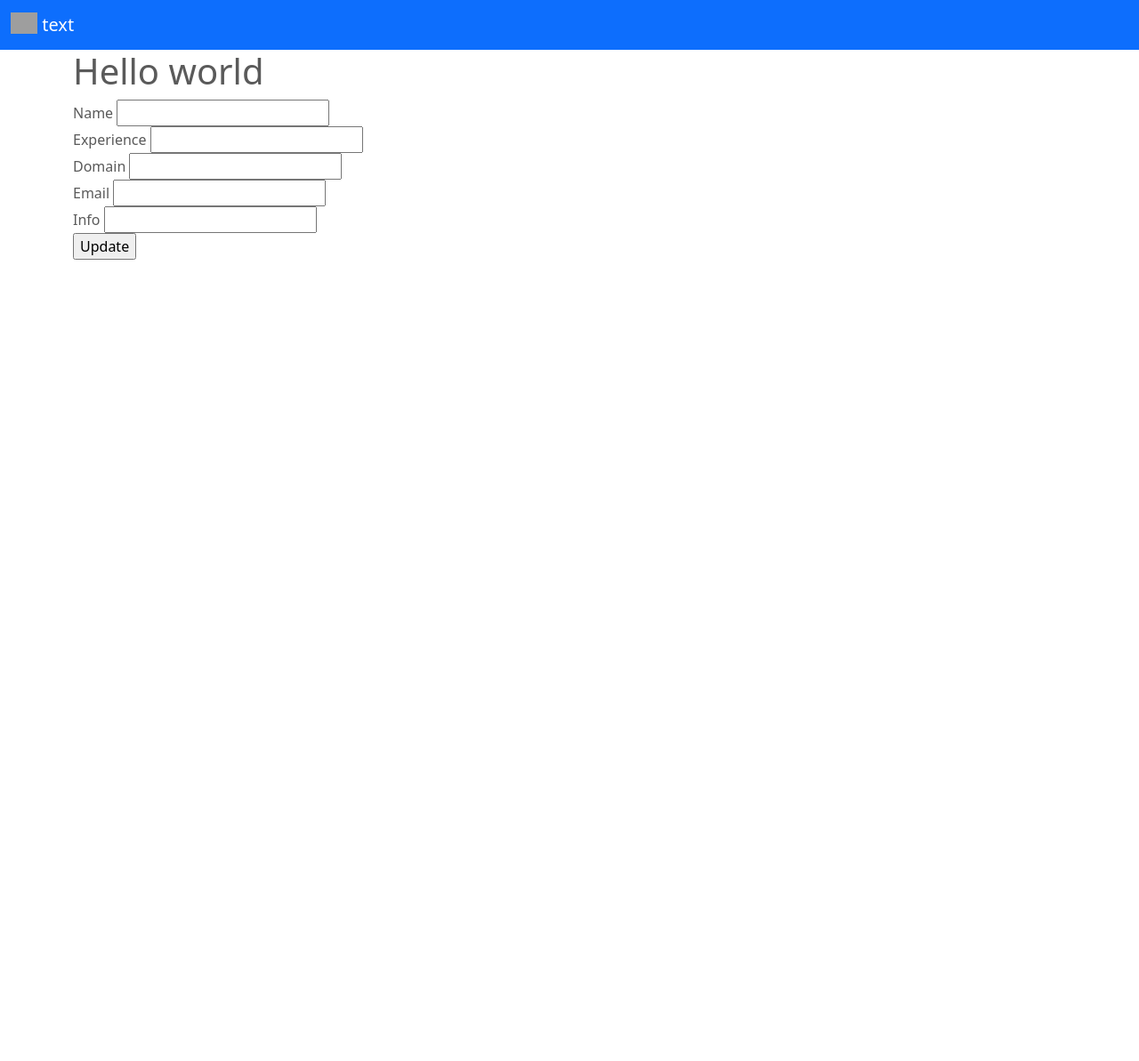
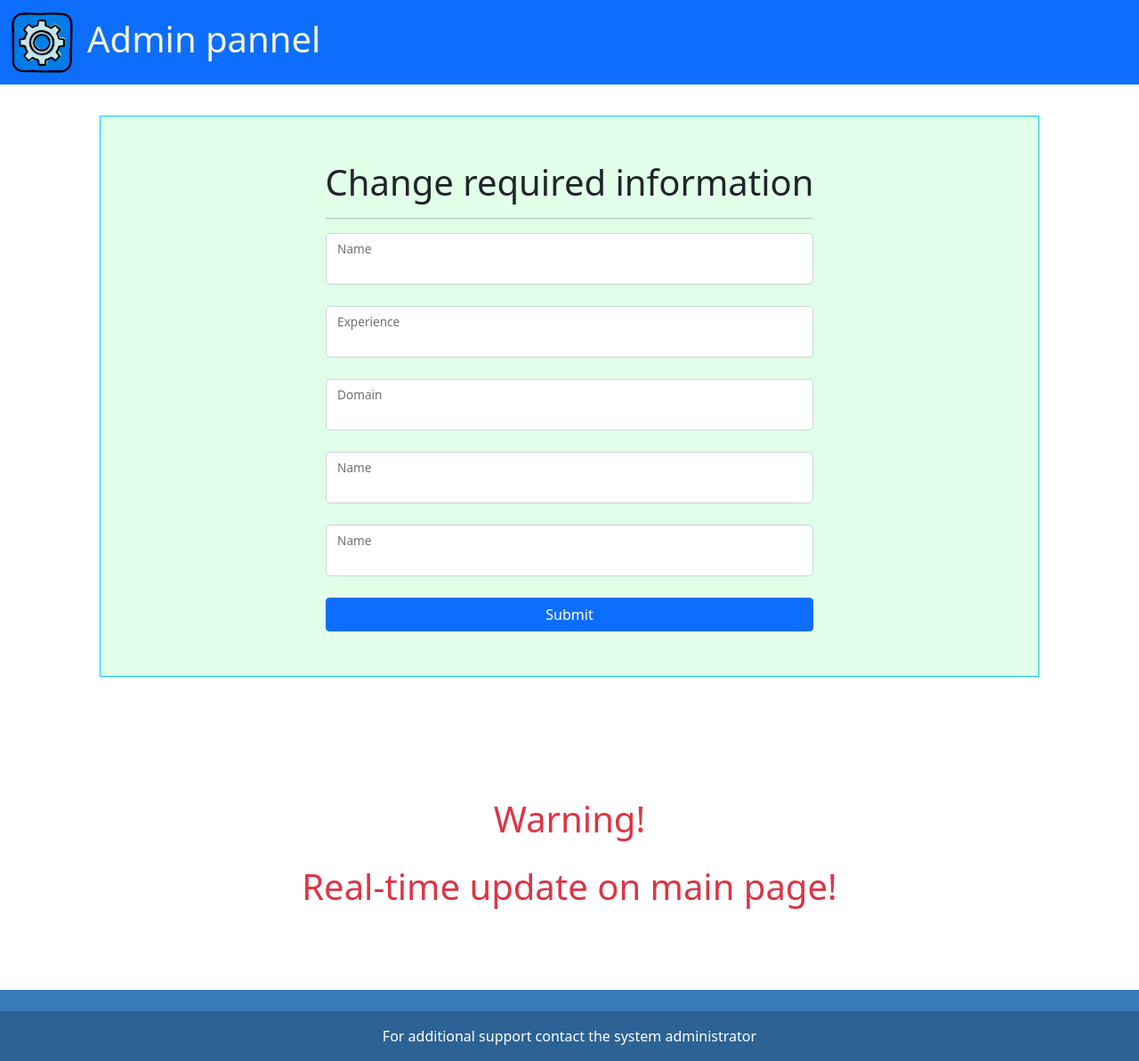
Before and after one commit to deniswunderwaffe/Practice, a Spring app: page /medic/edit in a window 1280 px wide. Shown: the whole page at 89% size. Before the commit the page ends 292 px from the top, so only its background shows below. Run offline with Thymeleaf, Linux system fonts and the light colour scheme; the template is opened without the code that fills it, so the values that code supplies are empty; grey boxes are pictures that could not be loaded.

Commit message:
admin panel release

```diff
--- a/src/main/webapp/WEB-INF/views/medic/edit.html
+++ b/src/main/webapp/WEB-INF/views/medic/edit.html
@@ -3,39 +3,83 @@
 <head>
     <meta charset="UTF-8">
     <title>Redact</title>
-    <link rel="canonical" href="https://getbootstrap.com/docs/5.0/examples/carousel/">
     <link href="https://cdn.jsdelivr.net/npm/bootstrap@5.0.0-beta3/dist/css/bootstrap.min.css" rel="stylesheet" integrity="sha384-eOJMYsd53ii+scO/bJGFsiCZc+5NDVN2yr8+0RDqr0Ql0h+rP48ckxlpbzKgwra6" crossorigin="anonymous">
-    <link href="../../../resources/carousel.css" rel="stylesheet">
+
 </head>
 <body>
-    <nav class="navbar navbar-dark bg-primary">
+  <nav class="navbar navbar-expand-md fixed-top navbar-dark bg-primary">
     <div class="container-fluid text-center">
-          <a class="navbar-brand" href="#">
-            <img src="/docs/5.0/assets/brand/bootstrap-logo.svg" alt="картинка" width="30" height="24" class="d-inline-block align-text-top">
-            text
+      <a class="navbar-brand text-decoration-none" href="#">
+        <img src="../../images/adminlogo.png" alt="картинка" width="70"  class="d-inline-block align-text-top">
       </a>
+      <ul class="navbar-nav me-auto mb-2 mb-md-0 justify-content-center">
+        <li class="nav-item">
+          <h1 class="text-center" style="color: beige;">
+            Admin pannel
+          </h1>
+          </li>
+          </ul>
     </div>
   </nav>
-    <main class="container">
-<h1>Hello world</h1>
+    <main class="d-flex container-xl justify-content-center" style="padding-top: 100px;padding-bottom: 100px;">
+      <div class="d-flex container-sm justify-content-center border border-info" style="padding-top: 50px; padding-bottom: 50px; margin: 30px; background-color: rgb(225, 255, 233);">
         <form th:method ="PATCH" th:action="@{/main/{id}(id=${medic.getId()})}" th:object ="${medic}">
+            <h1 class="text-center">
+                Change required information
+            </h1>
+            <hr class="featurette-divider">
+            <div class="form-floating">
+                <input type="text" class="form-control form-control-lg" th:field = "*{name}" id="name">
                 <label for="name">Name</label>
-    <input type="text" th:field = "*{name}" id = "name"/>
+
                 <br>
+            </div>
+            <div class="form-floating">
+                <input type="text" class="form-control form-control-lg" th:field = "*{experience}" id = "experience">
                 <label for="experience">Experience</label>
-    <input type="text" th:field = "*{experience}" id = "experience"/>
+
                 <br>
+            </div>
+            <div class="form-floating">
+            <input type="text" class="form-control form-control-lg" th:field = "*{domain}" id = "domain">
                 <label for="domain">Domain</label>
-    <input type="text" th:field = "*{domain}" id = "domain"/>
+
                 <br>
-    <label for="post">Email</label>
-    <input type="text" th:field = "*{post}" id = "post"/>
+            </div>
+            <div class="form-floating">
+              <input type="text" class="form-control form-control-lg" th:field = "*{post}" id = "post">
+              <label for="name">Name</label>
+
               <br>
-    <label for="info">Info</label>
-    <input type="text" th:field = "*{info}" id = "info"/>
+          </div>
+          <div class="form-floating">
+            <input type="text" class="form-control form-control-lg" th:field = "*{info}" id = "info">
+            <label for="name">Name</label>
+
             <br>
-    <input type="submit" value="Update">
+        </div>
+            <div class="d-grid gap-2">
+                <button class="btn btn-primary" type="submit">Submit</button>
+            </div>
         </form>
+    </div>
 </main>
+<div class="d-flex container-sm justify-content-center" style="max-width: 700px;">
+  <p class="fs-1 text-danger"> Warning! </p>
+
+</div>
+<div class="d-flex container-sm justify-content-center" style="max-width: 700px; padding-bottom: 70px;">
+
+  <p class="fs-1 text-danger">Real-time update on main page!</p>
+</div>
+<section class="">
+  <footer class="text-center text-white sticky-bottom" style="background-color: #377bb9;">
+    <div class="container p-4 pb-0">
+    </div>
+    <div class="text-center p-3" style="background-color: rgba(0, 0, 0, 0.2);">
+      For additional support contact the system administrator
+    </div>
+  </footer>
+</section>
 </body>
 </html>
```
Also changed, not shown: src/main/webapp/WEB-INF/views/admin/main.html (+29 -18 lines), src/main/webapp/WEB-INF/images/adminlogo.png (added). Lines whose indentation alone changed are shown as unchanged.
